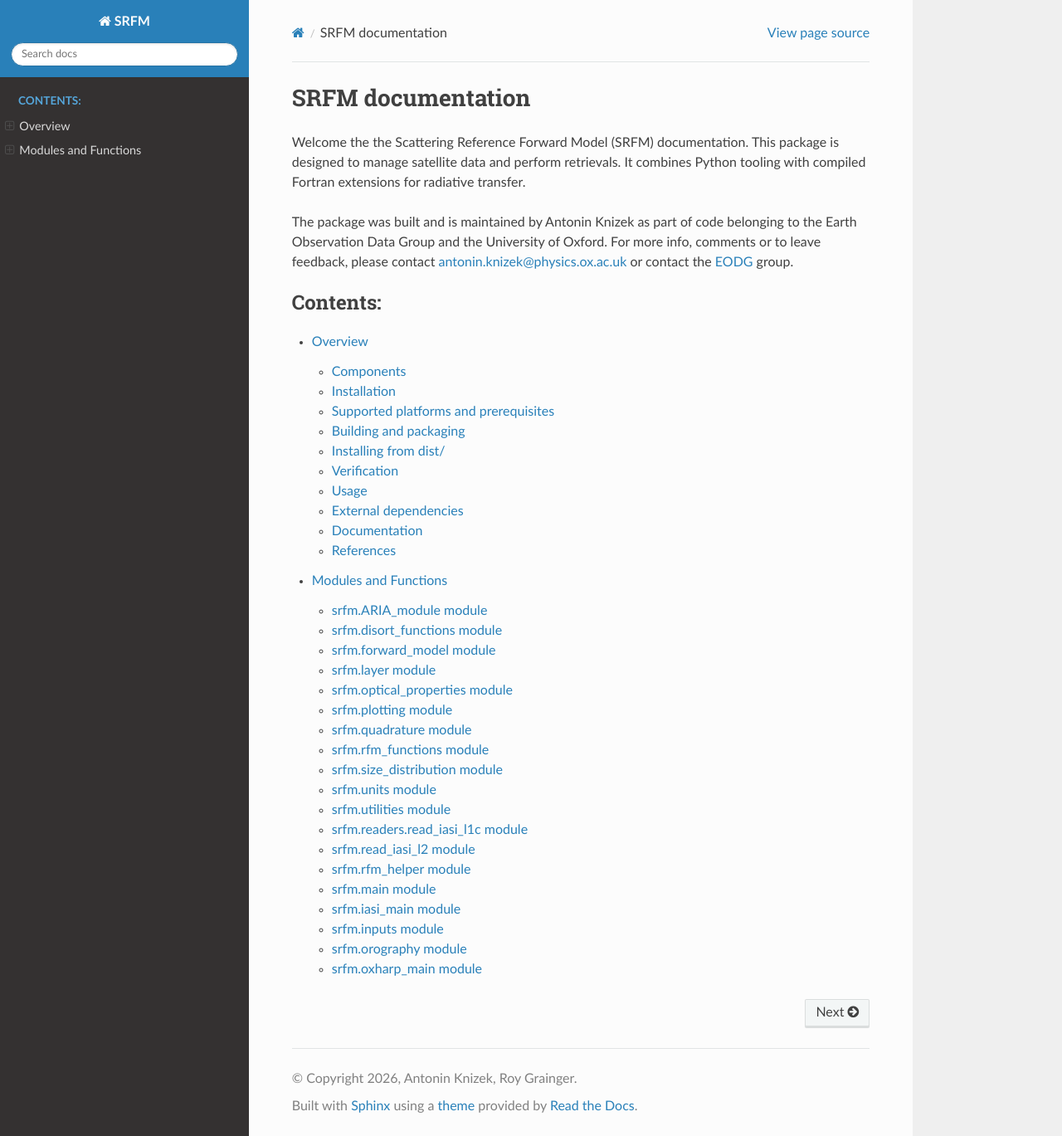
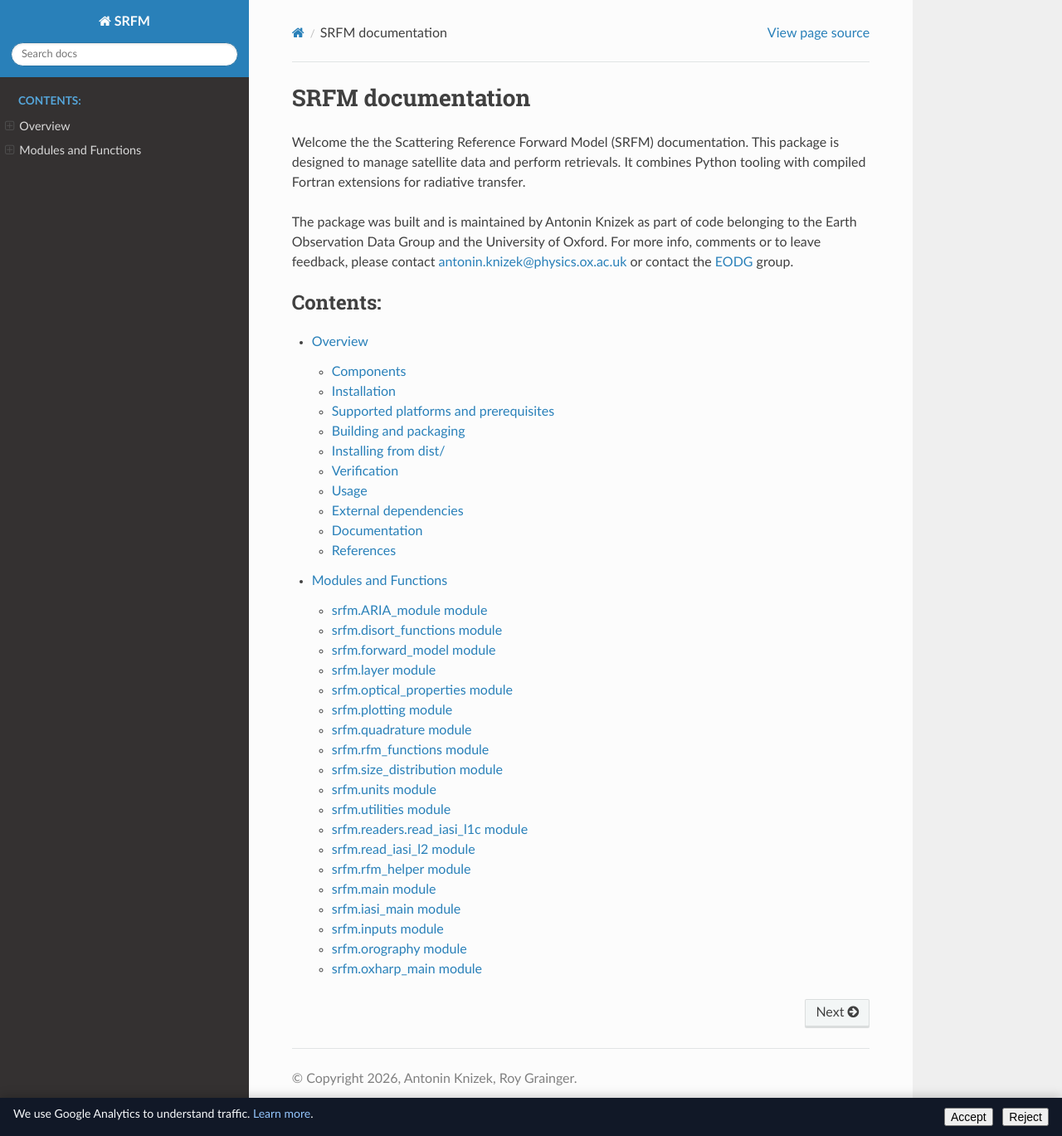
Before and after one commit to eodg-oxford/srfm, a Sphinx documentation site: the page built from docs/source/index.rst, in a window 1280 px wide and 1369 px high. Shown: the whole window at 83% size. Built offline with Sphinx 7.4.7 and the Read the Docs theme 3.1.0, drawn with Linux system fonts in a browser that asks for light colours; some of the changed lines change nothing that is shown.

Commit message:
Added cookies banner to docs (to comply with UK law requirements.

```diff
--- a/docs/source/_templates/layout.html
+++ b/docs/source/_templates/layout.html
@@ -2,12 +2,63 @@
 
 {% block extrahead %}
   {{ super() }}
-  <!-- Google tag (gtag.js) -->
   <script async src="https://www.googletagmanager.com/gtag/js?id=G-M598215MF0"></script>
   <script>
     window.dataLayer = window.dataLayer || [];
     function gtag(){dataLayer.push(arguments);}
+
+    // Default: deny analytics storage until user consents
+    gtag('consent', 'default', {
+      'ad_storage': 'denied',
+      'analytics_storage': 'denied',
+      'wait_for_update': 500
+    });
+
     gtag('js', new Date());
-    gtag('config', 'G-M598215MF0');
+
+    // Apply saved choice immediately
+    (function() {
+      const choice = localStorage.getItem('ga-consent');
+      if (choice === 'granted') {
+        gtag('consent', 'update', {analytics_storage: 'granted'});
+        gtag('config', 'G-M598215MF0');
+      }
+    })();
   </script>
 {% endblock %}
+
+{% block content %}
+  <div id="cookie-banner" style="display:none; position:fixed; bottom:0; left:0; right:0; background:#111827; color:#f8fafc; padding:12px 16px; z-index:9999; box-shadow:0 -2px 12px rgba(0,0,0,0.2); font-size:14px;">
+    We use Google Analytics to understand traffic. <a href="/privacy.html" style="color:#93c5fd;">Learn more</a>.
+    <div style="float:right;">
+      <button id="cookie-accept" style="margin-left:8px;">Accept</button>
+      <button id="cookie-reject" style="margin-left:8px;">Reject</button>
+    </div>
+  </div>
+  {{ super() }}
+  <script>
+    (function() {
+      const banner = document.getElementById('cookie-banner');
+      const choice = localStorage.getItem('ga-consent');
+      if (!choice) {
+        banner.style.display = 'block';
+      }
+
+      function update(consent) {
+        localStorage.setItem('ga-consent', consent);
+        if (consent === 'granted') {
+          gtag('consent', 'update', {analytics_storage: 'granted'});
+          gtag('config', 'G-M598215MF0');
+        } else {
+          gtag('consent', 'update', {analytics_storage: 'denied'});
+        }
+        banner.style.display = 'none';
+      }
+
+      const acceptBtn = document.getElementById('cookie-accept');
+      const rejectBtn = document.getElementById('cookie-reject');
+      if (acceptBtn) acceptBtn.onclick = () => update('granted');
+      if (rejectBtn) rejectBtn.onclick = () => update('denied');
+    })();
+  </script>
+{% endblock %}
```
Also changed, not shown: 6 other files.
